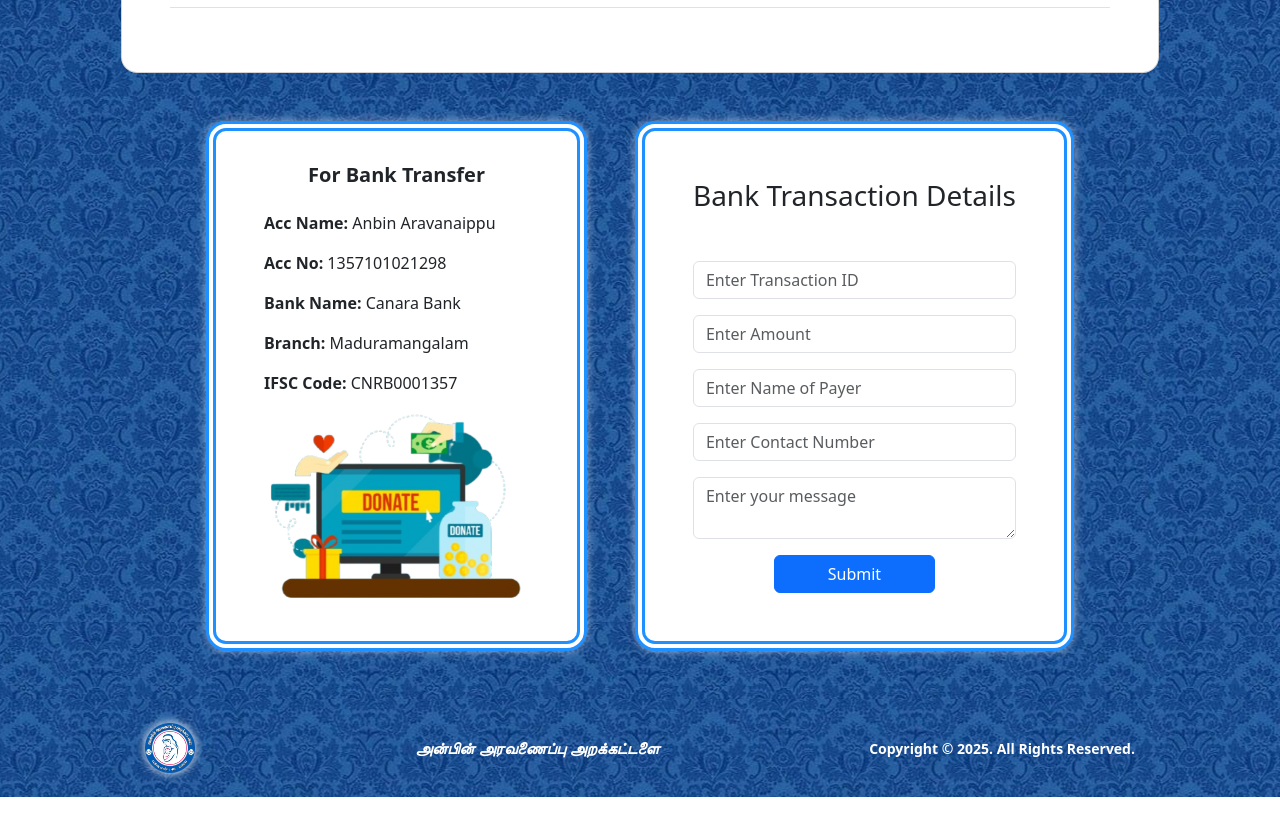
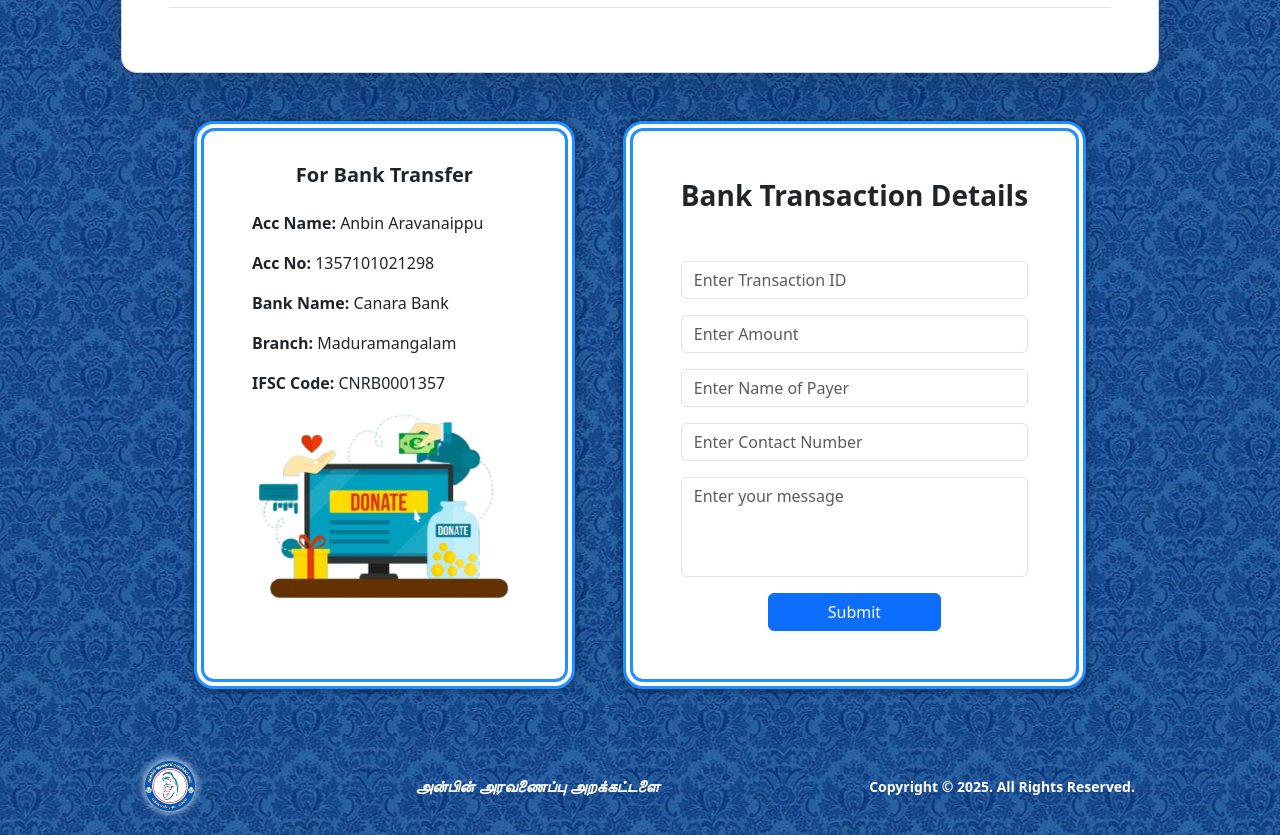
Before and after one commit to Charles050900/Anbin-Aravanaippu-Arakkattalai, a React (Vite) app: page /Anbin-Aravanaippu-Arakkattalai/Donate-Funds in a window 1280 px wide. Shown: the part 1220-2055 px from the top of the page. Before the commit the page ends 2017 px from the top, so only its background shows below. Built offline with nearby package versions, Linux system fonts and the light colour scheme.

Commit message:
Auto update

```diff
--- a/src/CSS/DonateFundsForm.css
+++ b/src/CSS/DonateFundsForm.css
@@ -7,11 +7,24 @@
 .donate-funds-form-left {
     border-radius: 20px;
     border: 10px double dodgerblue;
-    box-shadow: 0px 0px 10px rgba(255, 255, 255, 0.526);
+    box-shadow: 0px 0px 10px rgba(0, 0, 0, 0.526);
+    &:hover {
+        box-shadow: 0px 0px 10px rgba(255, 255, 255, 0.526);
+    }
 }
 
 .donate-funds-form-right {
     border-radius: 20px;
     border: 10px double dodgerblue;
-    box-shadow: 0px 0px 10px rgba(255, 255, 255, 0.526);
+    box-shadow: 0px 0px 10px rgba(0, 0, 0, 0.526);
+    &:hover {
+        box-shadow: 0px 0px 10px rgba(255, 255, 255, 0.526);
+    }
 }
+
+.fixed-textarea {
+  height: 100px;
+  resize: none;
+  overflow-y: auto;
+  overflow-x: hidden;
+}
--- a/src/components/Contact.jsx
+++ b/src/components/Contact.jsx
@@ -75,7 +75,16 @@ const Contact = () => {
                                     Message
                                 </label>
                                 {/* <textarea id="message" name="message" rows="5" className="form-control fw-bold" placeholder="Your message" value={form.message} onChange={handleChange} required /> */}
-                                <input type="text" id="message" name="message" className="form-control fw-bold" placeholder="Your message" value={form.message} onChange={handleChange} required />
+                                <textarea
+                                    className="form-control fixed-textarea fw-bold"
+                                    name="message"
+                                    id="message"
+                                    placeholder="Enter your message"
+                                    value={form.message}
+                                    onChange={handleChange}
+                                    required
+                                />
+                                {/* <input type="text" id="message" name="message" className="form-control fw-bold" placeholder="Your message" value={form.message} onChange={handleChange} required /> */}
                             </div>
                             {/* Button */}
                             <div className="d-grid">
--- a/src/components/DonateFundForm.jsx
+++ b/src/components/DonateFundForm.jsx
@@ -35,7 +35,7 @@ const DonateFundForm = () => {
     }
     return (
         <div className="donate-funds-form p-5 d-flex flex-column justify-content-evenly align-items-center gap-5">
-            <div className="card p-5 rounded-4">
+            <div className="card p-5 rounded-4 shadow-lg">
                 <h2 className="mb-4 text-center fw-bold">How Our Trusts Use Donated Funds</h2>
                 <p className="mb-4 fw-bold text-center">
                     When you donate to our trust, your contribution can support many meaningful initiatives. <br />
@@ -66,7 +66,7 @@ const DonateFundForm = () => {
                 </div> */}
             </div>
 
-            <div className="d-flex flex-column flex-lg-row justify-content-evenly align-items-top gap-5">
+            <div className="d-flex flex-column flex-lg-row justify-content-between align-items-top gap-5">
                 <div className="donate-funds-form-left bg-white px-5 py-3">
                     <h5 className=" text-center fw-bold p-3">For Bank Transfer</h5>
 
@@ -94,7 +94,7 @@ const DonateFundForm = () => {
                     </div>
                 </div>
                 <div className="donate-funds-form-right bg-white p-5">
-                    <h3 className="mb-5 text-center">Bank Transaction Details</h3>
+                    <h3 className="mb-5 text-center fw-bold">Bank Transaction Details</h3>
                     <form onSubmit={handleSubmit} autoComplete="off">
                         <div className="mb-3">
                             <input type="text" className="form-control" id="transactionId" placeholder="Enter Transaction ID" value={formData.transactionId} onChange={handleChange} required />
```
